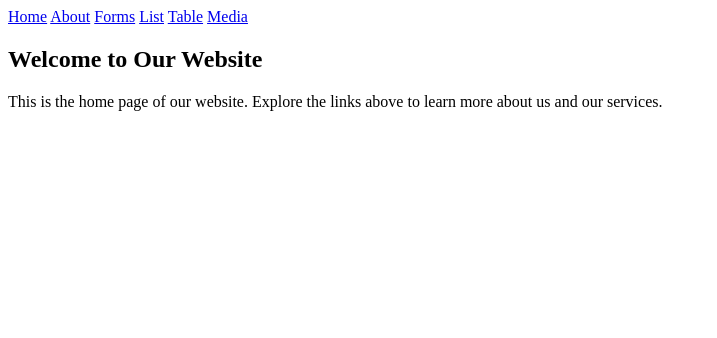
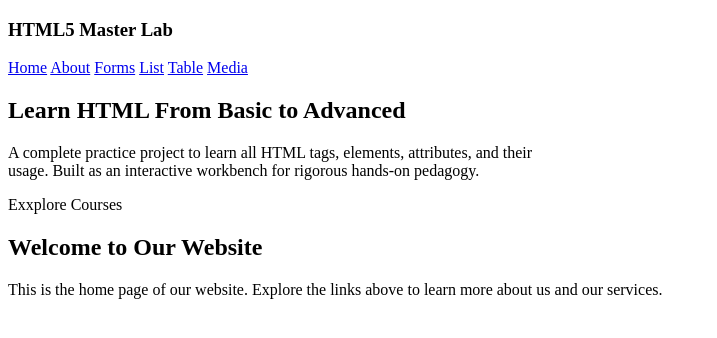
Before and after one commit to sonali200k/my_software_development_learning_journey, a plain HTML site: page index.html in a window 1280 px wide. Shown: the whole page, without its empty margins (0-717 px from the left). Drawn offline with Linux system fonts and the light colour scheme.

Commit message:
home page

```diff
--- a/index.html
+++ b/index.html
@@ -6,19 +6,25 @@
     <title>Home</title>
 </head>
 <body>
+    <header>
+        <h3>HTML5 Master Lab</h3>
+            <nav>
 
-    <nav>
                 <a href="index.html" title="Home">Home</a>
                 <a href="about.html" title="About">About</a>
-
-
-
                 <a href="form" title="Forms">Forms</a>
                 <a href="list" title="List">List</a>
                 <a href="table" title="Table">Table</a>
                 <a href="media" title="Media">Media</a>
             </nav>
+    </header>
     <section>
+        <div>
+            <h1>Learn HTML From Basic to Advanced</h1>
+            <p>A complete practice project to learn all HTML tags, elements, attributes, and their <br> usage. Built as an interactive workbench for rigorous hands-on pedagogy.</p>
+            <span>Exxplore Courses</span>
+        </div>
+
         <h1>Welcome to Our Website</h1>
         <p>This is the home page of our website. Explore the links above to learn more about us and our services.</p>
     </section>
```
Also changed, not shown: blog/index.html (added), rubrics/index.html (added). Lines whose indentation alone changed are shown as unchanged.
